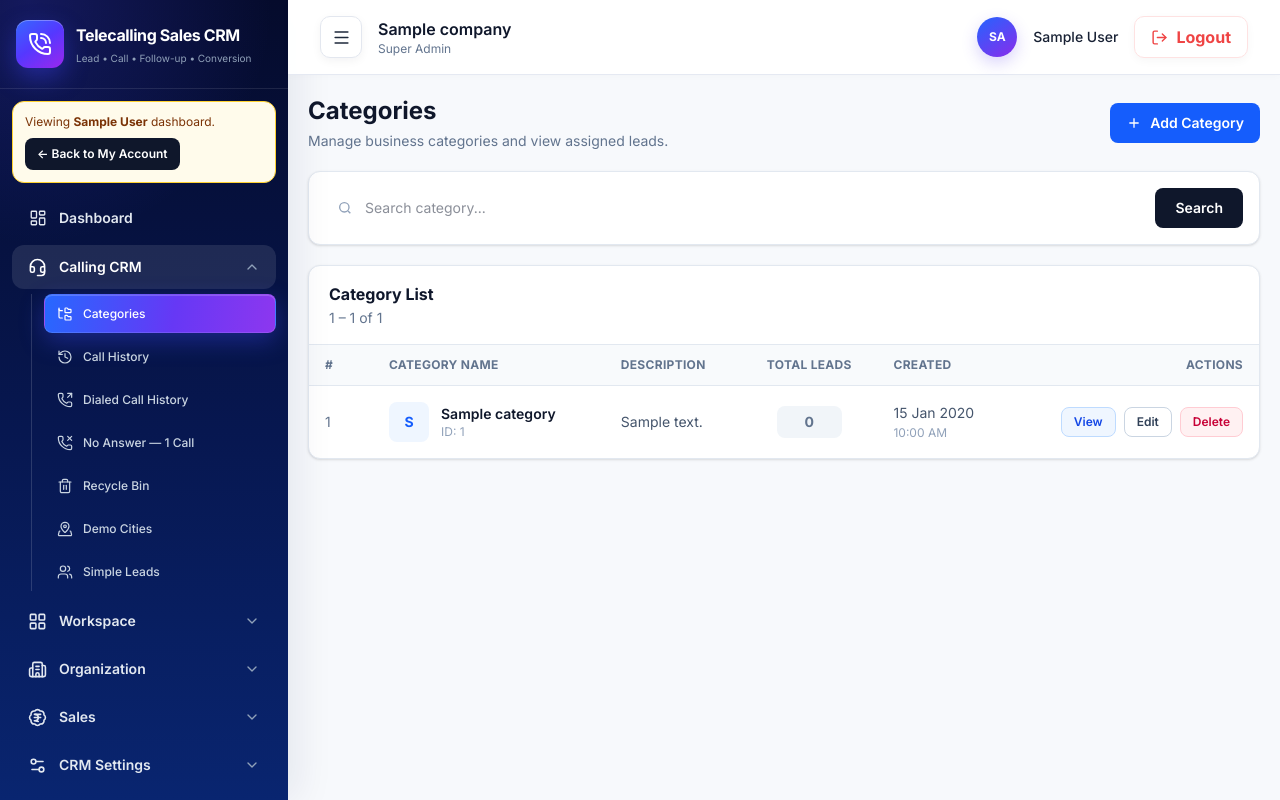
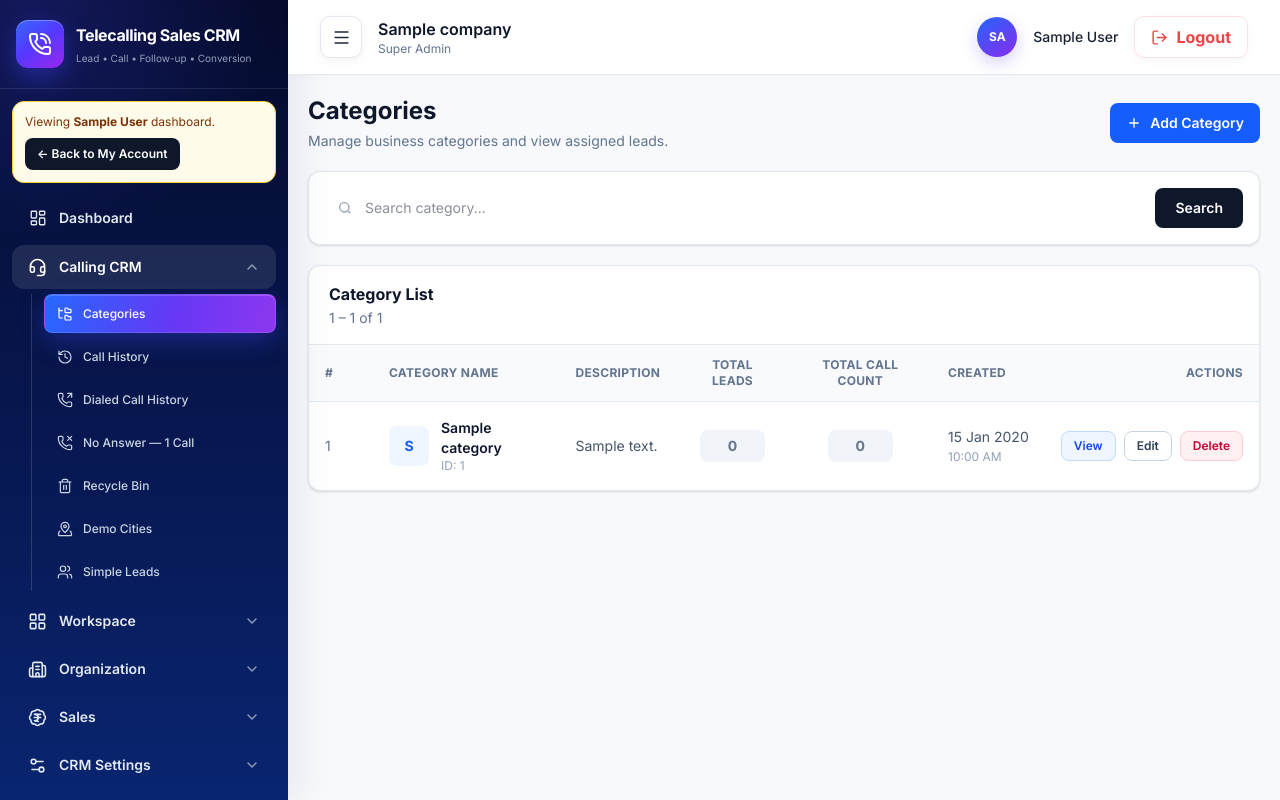
Before and after one commit to tabrej03dz/rvgtele, a Laravel app: page /categories in a window 1280 px wide. Run offline with Laravel 12, Linux system fonts and the light colour scheme; a user stored in the database is signed in; tables that the repository leaves empty hold one stand-in row (values such as "Sample post"); data that the repository does not hold is empty; style sheets or scripts are compiled from the project's sources; some libraries are stand-ins or nearby versions.

Commit message:
sad;klfj

```diff
--- a/app/Http/Controllers/CategoryController.php
+++ b/app/Http/Controllers/CategoryController.php
@@ -33,7 +33,11 @@ class CategoryController extends Controller
                     ->selectRaw('COUNT(*)')
                     ->whereColumn('leads.category_id', 'categories.id'),
                 'leads_count'
-            )
+            )->withCount([
+                'leads as total_call_count' => function ($query) {
+                    $query->where('call_status', '!=', 'pending');
+                },
+            ])
             ->orderByDesc('categories.id')
             ->paginate(20)
             ->withQueryString();
--- a/resources/views/categories/index.blade.php
+++ b/resources/views/categories/index.blade.php
@@ -84,6 +84,7 @@
                         <th class="px-4 py-3">Category Name</th>
                         <th class="px-4 py-3">Description</th>
                         <th class="px-4 py-3 text-center">Total Leads</th>
+                        <th class="px-4 py-3 text-center">Total Call Count</th>
                         <th class="px-4 py-3">Created</th>
                         <th class="px-4 py-3 text-right">Actions</th>
                     </tr>
@@ -118,6 +119,13 @@
                                 <span class="inline-flex min-w-[65px] items-center justify-center rounded-lg px-3 py-1.5 text-sm font-bold
                                     {{ $category->leads_count > 0 ? 'bg-blue-50 text-blue-700' : 'bg-slate-100 text-slate-500' }}">
                                     {{ number_format($category->leads_count) }}
+                                </span>
+                            </td>
+
+                            <td class="px-4 py-4 text-center">
+                                <span class="inline-flex min-w-[65px] items-center justify-center rounded-lg px-3 py-1.5 text-sm font-bold
+                                    {{ $category->total_call_count > 0 ? 'bg-blue-50 text-blue-700' : 'bg-slate-100 text-slate-500' }}">
+                                    {{ number_format($category->total_call_count) }}
                                 </span>
                             </td>
 
@@ -159,7 +167,7 @@
                         </tr>
                     @empty
                         <tr>
-                            <td colspan="6" class="px-5 py-16 text-center">
+                            <td colspan="7" class="px-5 py-16 text-center">
                                 <div class="font-semibold text-slate-700">No categories found</div>
                                 @can('categories.create')
                                     <a href="{{ route('categories.create') }}"
```
